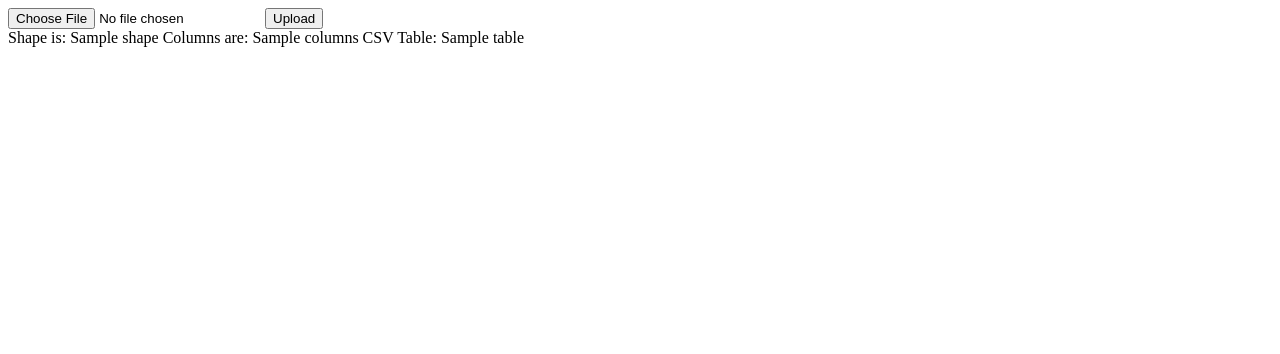
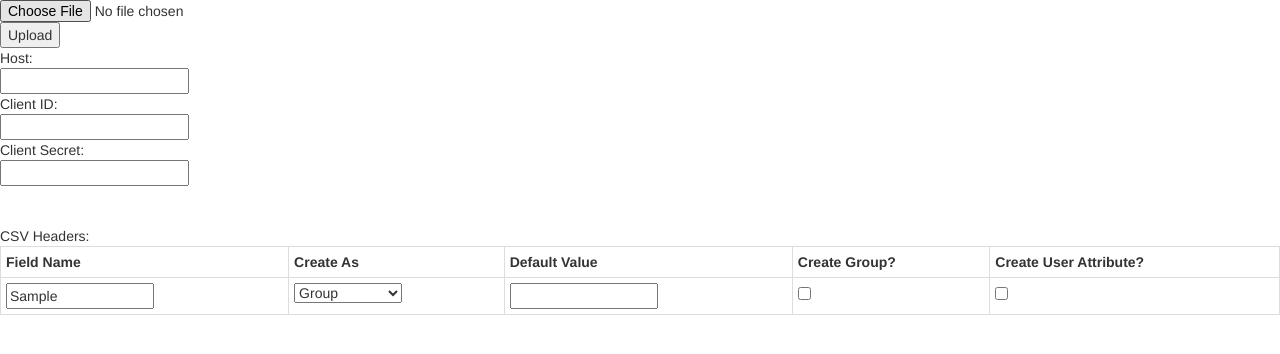
Before and after one commit to seanlhiggins/watterson, a Flask app: template templates/upload.html in a window 1280 px wide. Shown: the top 354 px of the page. Run offline with Flask 2, Linux system fonts and the light colour scheme; the template is opened without the code that fills it: most values are stand-ins (such as "Sample title", 1, 10 or a date in 2020); some libraries are stand-ins or nearby versions.

Commit message:
create a basic UI for selecting columns, renaming groups etc.

```diff
--- a/templates/upload.html
+++ b/templates/upload.html
@@ -1,9 +1,16 @@
 <!DOCTYPE html>
 <html lang="en">
 <head>
-<style>
-     <link rel="stylesheet" type="text/css" href="{{ url_for('static', filename='style.css') }}"/>
-</style>
+<!-- <style>
+	table {
+    display: table;
+    border-collapse: separate;
+    border-spacing: 2px;
+    border-color: grey;
+}
+</style> -->
+<link rel="stylesheet" href="https://maxcdn.bootstrapcdn.com/bootstrap/3.3.7/css/bootstrap.min.css">
+
     <meta charset="UTF-8">
     <title>Title</title>
 </head>
@@ -12,10 +19,42 @@
     <input type=file name=file>
     <input type=submit value=Upload>
 </form>
-Shape is: {{ shape }}
-Columns are: {{ columns }}
 
-CSV Table:
-{{ table|safe }}
+<div id="auth">
+	<form >
+	  Host:<br>
+	  <input type="text" name="host">
+	  <br>
+	  Client ID:<br>
+	  <input type="text" name="clientid">
+	  <br>
+	  Client Secret:<br>
+	  <input type="text" name="clientsecret">
+	</form>
+</div>
+<br>
+<br>
+<div id="uploadedcsv">
+CSV Headers:
+	<div id="table">
+		<table class="table table-bordered table-hover table-condensed">
+			<th>Field Name</th>
+			<th>Create As</th>
+			<th>Default Value</th>
+			<th>Create Group?</th>
+			<th>Create User Attribute?</th>
+	{% for header in columns %}
+	  	<tr>
+	  		<td><input type="text" id="fname1" size="15" value={{header}} title="Type:I,Counts: Total Records: 672,Empty Records:1"></td>
+			<td><select id="ftype1" title="Choose whether you wish to create a Group or User Attribute"><option value="GRP" {vc1}="">Group</option><option value="UA" {vc1}="">User Attribute</option></select>
+	  		<td><input type="text" id="uadefault" size="15" title="User Attribute default value"></td>
+			<td><input type="checkbox" id="chkupper1" value="Y" onclick="if(this.checked)document.getElementById('chklower1').checked=false"></td>
+			<td><input type="checkbox" id="chkupper1" value="Y" onclick="if(this.checked)document.getElementById('chklower1').checked=false"></td>
+		</tr>
+	{% endfor %}
+		</table>
+	</div>
+</div>
+<br>
 </body>
 </html>
```
